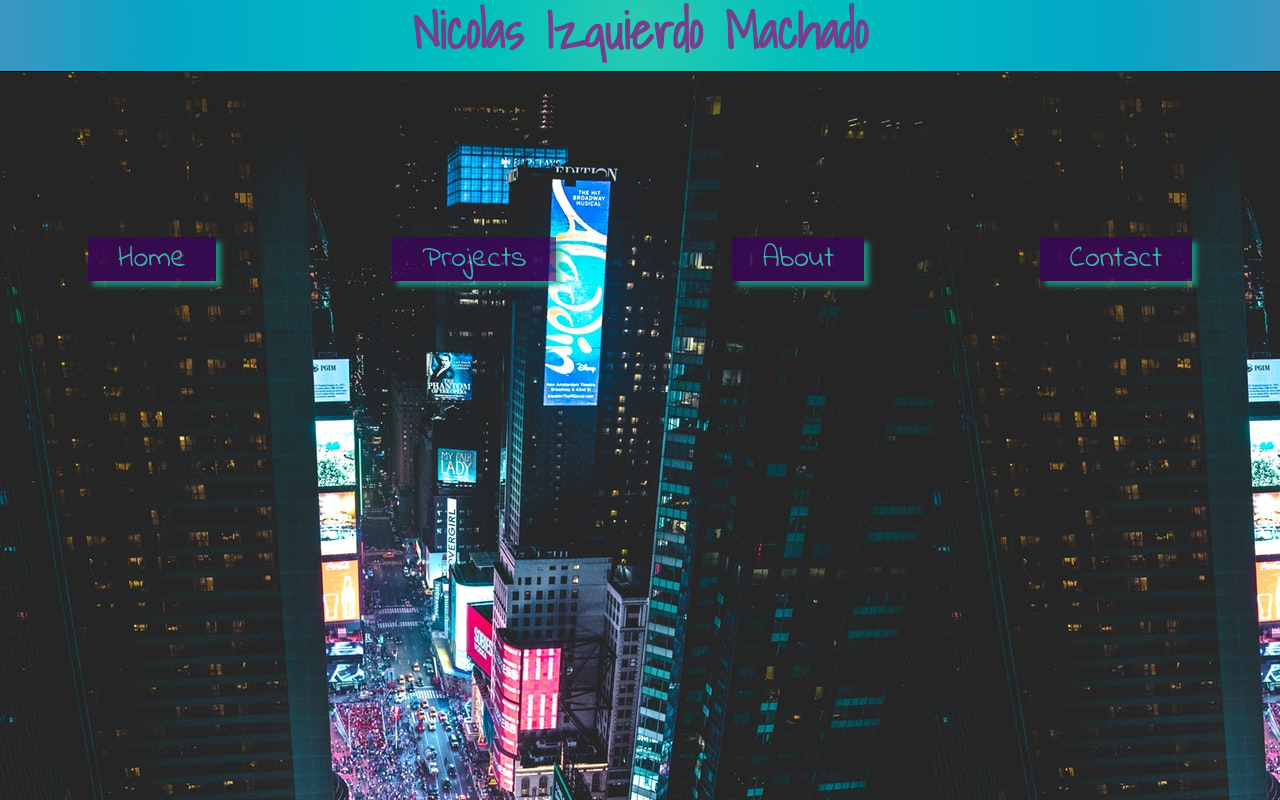
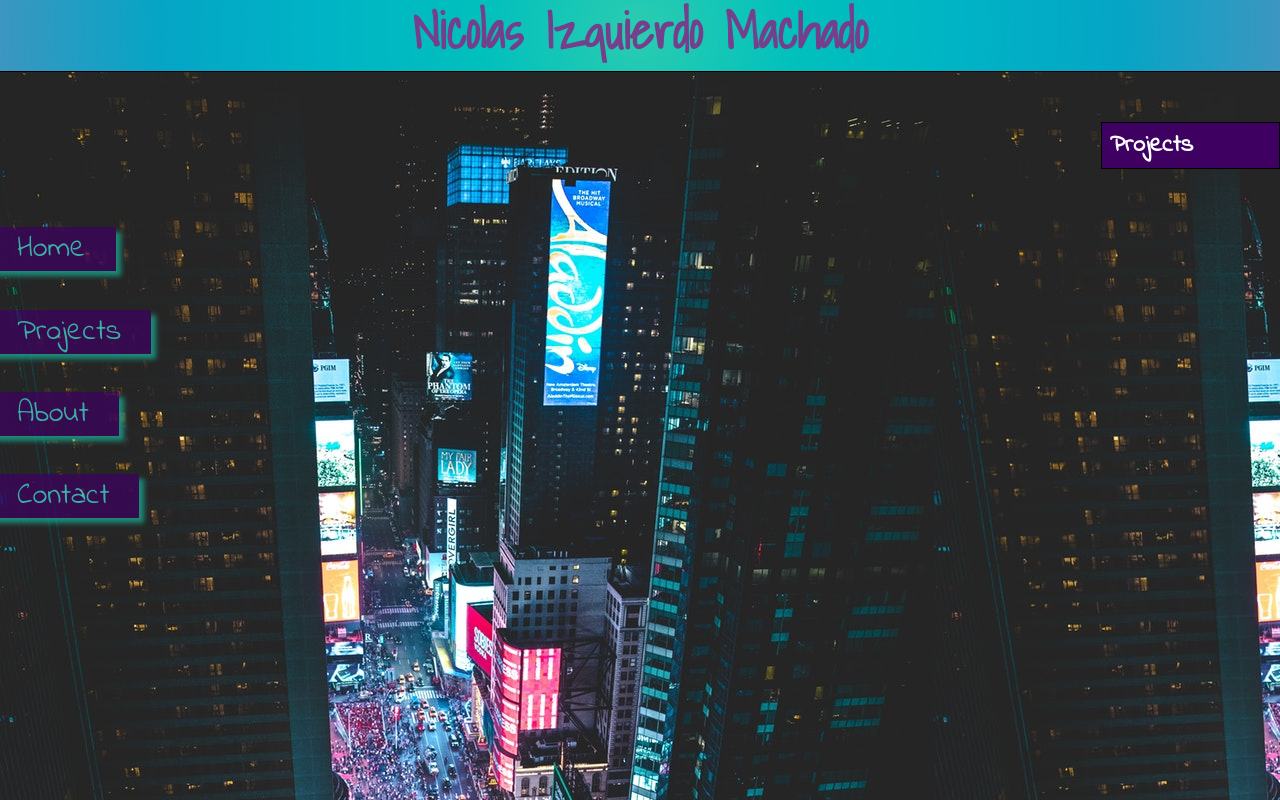
Before and after one commit to nickmachado/nickmachado.github.io, a plain HTML site: page pages/projects.html in a window 1280 px wide. Drawn offline with Linux system fonts and the light colour scheme.

Commit message:
I fixed my nav bar in my projects page to be to the side and added an h2 title to show the current page

```diff
--- a/pages/projects.html
+++ b/pages/projects.html
@@ -11,11 +11,12 @@
   <body>
     <header>
       <h1>Nicolas Izquierdo Machado</h1>
+      <h2>Projects</h2>
     </header>
     <nav>
       <ul>
         <li><a href="../index.html"> Home</a></li>
-        <li><a href="pages/projects.html">Projects</a></li>
+        <li><a href="projects.html">Projects</a></li>
         <li><a href="pages/about.html">About</a></li>
         <li><a href="pages/contact.html">Contact</a></li>
       </ul>
--- a/styles.css
+++ b/styles.css
@@ -26,7 +26,8 @@ h2 {
   color: white;
   text-align: center;
   width: 6%;
-  padding: 5px 0 5px 8px;
+  margin-left: -1%;
+  padding: 5px 10px 5px 75px;
 }
 
 li a {
--- a/stylesprojects.css
+++ b/stylesprojects.css
@@ -24,8 +24,7 @@ h2 {
   background-color: #3E0061;
   border: solid 1px black;
   color: white;
-  text-align: center;
-  width: 6%;
+  margin-left: 86%;
   padding: 5px 0 5px 8px;
 }
 
@@ -57,17 +56,18 @@ img {
 }
 
 nav li {
-
-  margin-top: 9%;
   display:inline-block;
+  margin-left: -1%;
+  margin-top: 3%;
 
 }
 
 nav ul {
   padding-left: 0em;
   display: flex;
-  justify-content: space-around;
-  align-items: center;
+  justify-content: space-between;
+  justify-content: flex-start;
+  flex-direction: column;
 }
 
 p {
```
